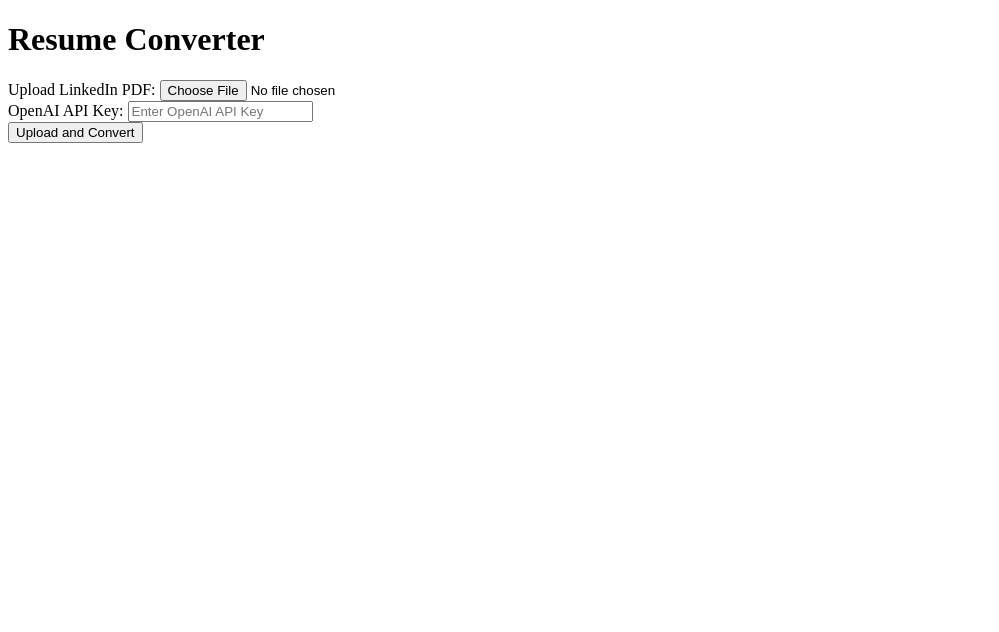
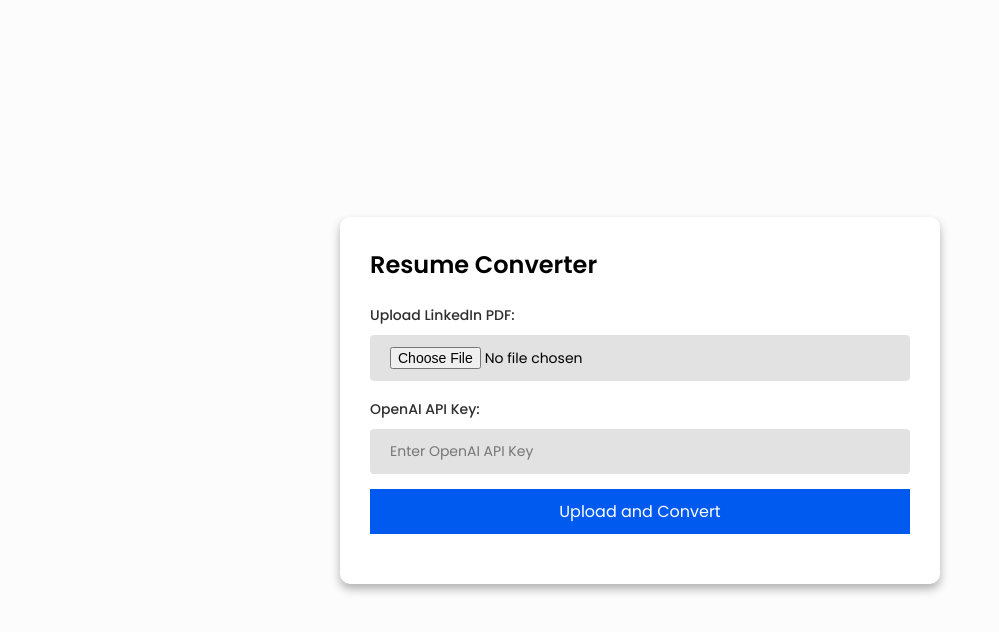
Before and after one commit to manu2576/Verbaflo_Assignment, a website: page User_Interface/index.html in a window 1280 px wide. Shown: the whole page, without its empty margins (0-999 px from the left). Drawn offline with Linux system fonts and the light colour scheme.

Commit message:
changes
Using user input api for converting the file

```diff
--- a/User_Interface/index.html
+++ b/User_Interface/index.html
@@ -4,19 +4,27 @@
     <meta charset="UTF-8">
     <meta name="viewport" content="width=device-width, initial-scale=1.0">
     <title>Resume Converter</title>
+    <link rel="stylesheet" href="style.css">
 </head>
 <body>
-    <h1>Resume Converter</h1>
+    <div class="container">
+        <div class="card">
+            <h3>Resume Converter</h3>
             <form id="uploadForm" enctype="multipart/form-data">
+                <div class="form-group">
                     <label for="pdf">Upload LinkedIn PDF:</label>
                     <input type="file" id="pdf" name="pdf" accept=".pdf" required>
-        <br>
+                </div>
+                <div class="form-group">
                     <label for="api_key">OpenAI API Key:</label>
                     <input type="text" id="api_key" name="api_key" placeholder="Enter OpenAI API Key" required>
-        <br>
-        <button type="submit">Upload and Convert</button>
+                </div>
+                <button type="submit" class="btn">Upload and Convert</button>
             </form>
             <div id="result"></div>
+        </div>
+    </div>
+
     <script src="script.js"></script>
 </body>
 </html>
--- a/User_Interface/script.js
+++ b/User_Interface/script.js
@@ -3,7 +3,7 @@
 
     const formData = new FormData();
     formData.append('pdf', document.getElementById('pdf').files[0]);
-    formData.append('api_key', document.getElementById('api_key').value);
+    formData.append('apiKey', document.getElementById('api_key').value); // Use 'apiKey' here
 
     const response = await fetch('/upload', {
         method: 'POST',
--- a/User_Interface/style.css
+++ b/User_Interface/style.css
@@ -1,41 +1,76 @@
-body {
-    font-family: Arial, sans-serif;
-    display: flex;
-    justify-content: center;
-    align-items: center;
-    height: 100vh;
+@import url("https://fonts.googleapis.com/css2?family=Poppins:wght@200;300;400;500;600;700&display=swap");
+@import url('https://fonts.googleapis.com/css2?family=Noto+Sans:ital,wght@0,400;0,700;1,400;1,700&display=swap');
+
+* {
     margin: 0;
-    background-color: #f0f0f0;
+    padding: 0;
+    box-sizing: border-box;
+    font-family: "Poppins", sans-serif;
 }
 
 .container {
-    background: white;
-    padding: 2rem;
-    border-radius: 8px;
-    box-shadow: 0 0 10px rgba(0, 0, 0, 0.1);
+    height: 100vh;
+    width: 100%;
+    align-items: center;
+    display: flex;
+    justify-content: center;
+    background-color: #fcfcfc;
 }
 
-h1 {
-    margin-bottom: 1rem;
+.card {
+    border-radius: 10px;
+    box-shadow: 0 5px 10px 0 rgba(0, 0, 0, 0.3);
+    width: 600px;
+    background-color: #ffffff;
+    padding: 30px;
 }
 
-form {
-    display: flex;
-    flex-direction: column;
+.card h3 {
+    font-size: 24px;
+    font-weight: 600;
+    margin-bottom: 20px;
 }
 
-label {
-    margin-top: 1rem;
+.form-group {
+    margin-bottom: 15px;
 }
 
-input, button {
-    margin-top: 0.5rem;
+.form-group label {
+    font-size: 14px;
+    font-weight: 500;
+    color: #2e2e2e;
+}
+
+.form-group input {
+    margin-top: 8px;
+    width: 100%;
+    background-color: #e2e2e2;
+    border: none;
+    outline: none;
+    padding: 12px 20px;
+    border-radius: 4px;
+    font-size: 14px;
+}
+
+.btn {
+    text-decoration: none;
+    background-color: #005af0;
+    color: #ffffff;
+    padding: 10px 20px;
+    border: none;
+    outline: none;
+    transition: 0.3s;
+    font-size: 16px;
+    cursor: pointer;
+    width: 100%;
+}
+
+.btn:hover {
+    background-color: #ffffff;
+    color: #005af0;
+    outline: 1px solid #010101;
 }
 
 #result {
-    margin-top: 1rem;
+    margin-top: 20px;
 }
-
-#resumeLink {
-    display: none;
-}
```
Also changed, not shown: User_Interface/resume.html (added, +21 -0 lines), back_end/backend.js (+38 -37 lines), 5 other files. Lines whose indentation alone changed are shown as unchanged.
